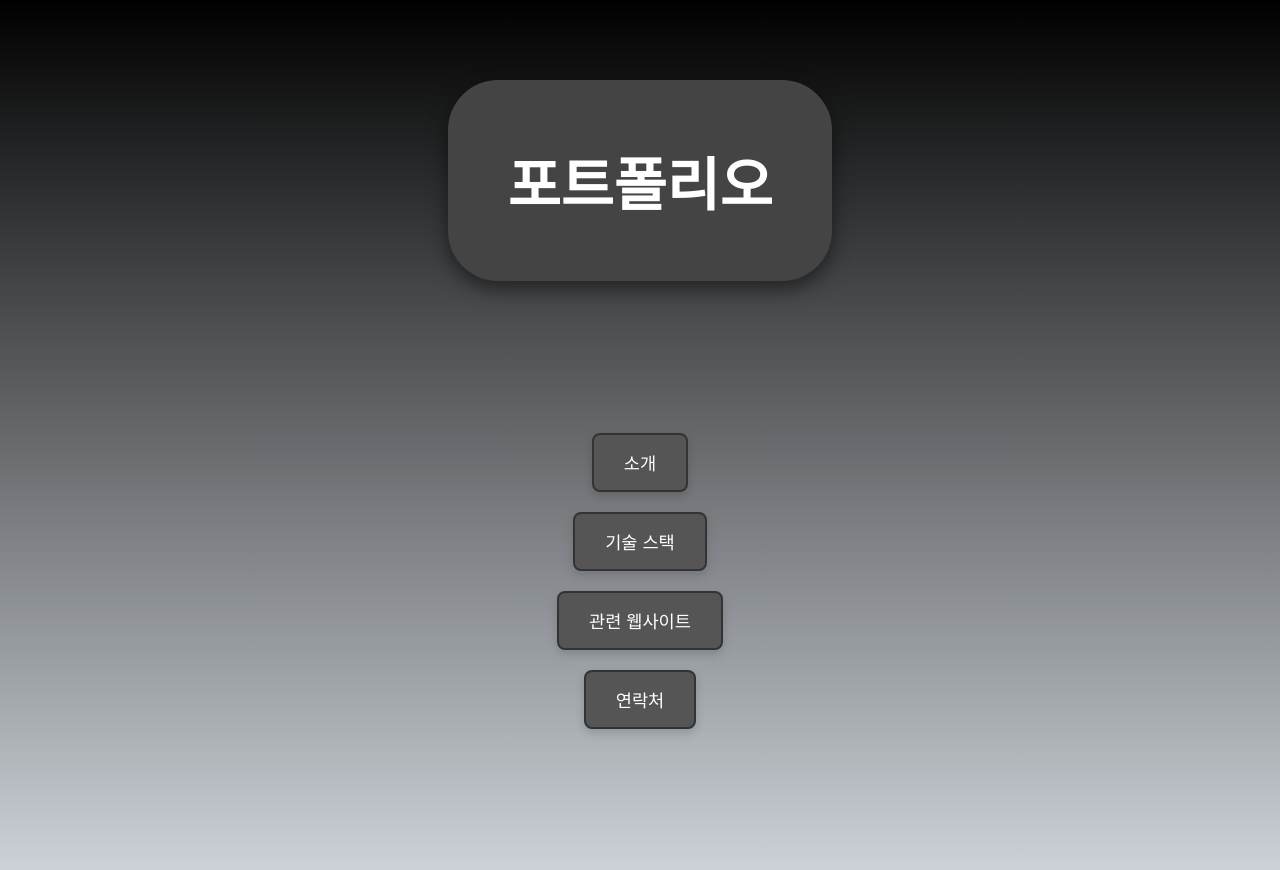
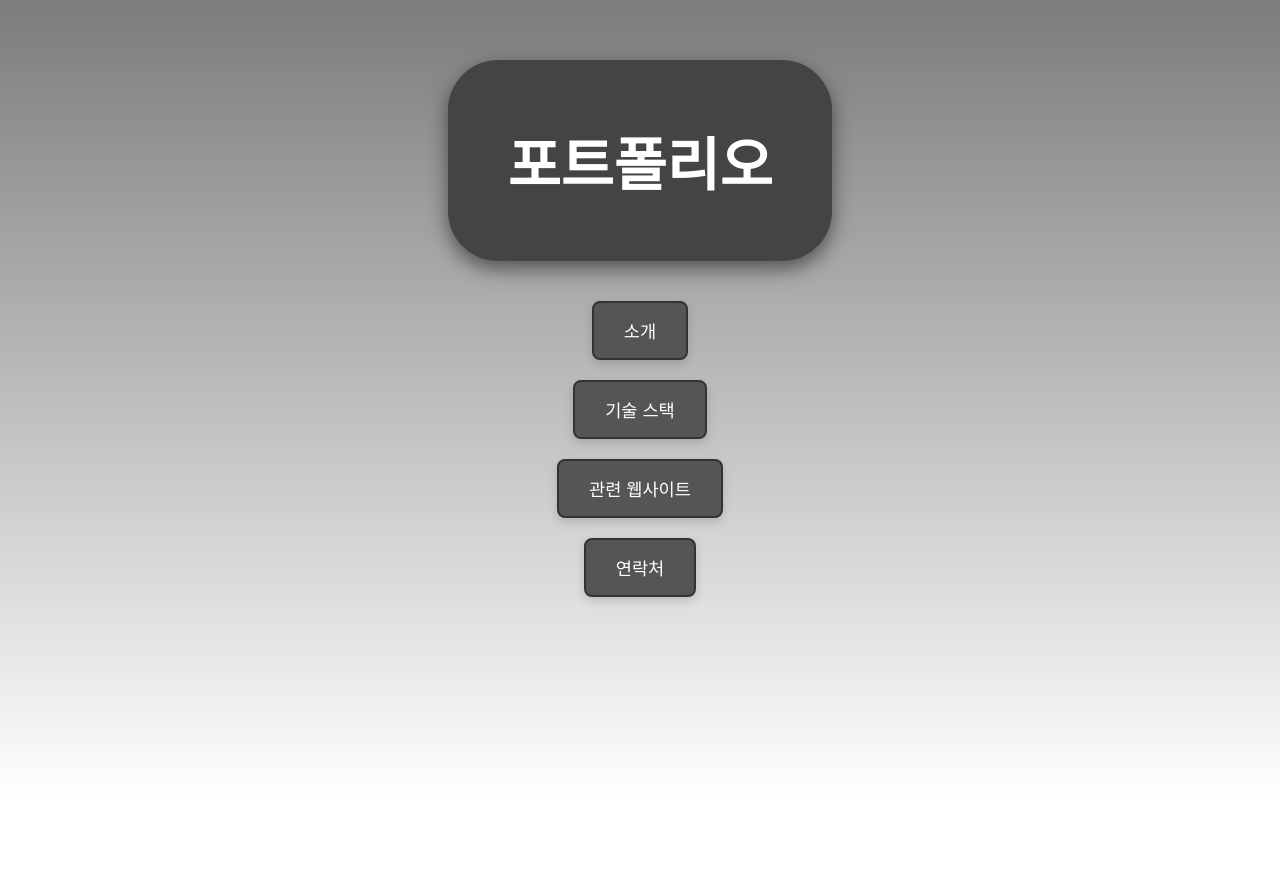
Before and after one commit to hashep/hashep.github.io, a plain HTML site: page index.html in a window 1280 px wide. After the commit the page ends 800 px from the top, so only its background shows below. Drawn offline with Linux system fonts and the light colour scheme.

Commit message:
Update style.css

```diff
--- a/css/style.css
+++ b/css/style.css
@@ -2,7 +2,7 @@ body {
   font-family: Arial, sans-serif;
   margin: 0;
   padding: 0;
-  background: linear-gradient(to bottom, #000000, #ced4da); /* 회색 톤 그라디언트 */
+  background: linear-gradient(to bottom, #7c7c7c, #ffffff); /* 회색 톤 그라디언트 */
   color: #333;
   min-height: 100vh;
 }
@@ -15,26 +15,26 @@ body {
 header {
   background-color: #444;
   color: white;
-  padding: 20px 60px; /* 위아래는 얇고 좌우는 넓게 */
+  padding: 20px 60px;
   text-align: center;
-  margin: 40px auto;
-  border-radius: 50px; /* 타원형 느낌 */
-  width: fit-content; /* 내용에 맞게 자동 너비 */
+  margin: 60px auto 40px; /* 상단 여백 크게 */
+  border-radius: 50px;
+  width: fit-content;
   box-shadow: 0 8px 20px rgba(0, 0, 0, 0.5);
   font-size: 1.8rem;
   font-weight: bold;
 }
 
 
+
 /* 메인 콘텐츠 */
 .content {
   display: flex;
   flex-direction: column;
-  justify-content: center;   /* ← 이게 중요! 세로 중앙 정렬 */
-  align-items: center;       /* 가로 중앙 정렬 */
-  min-height: 100vh;
-  padding: 40px 20px;
+  align-items: center;
+  padding: 0 20px 60px; /* 아래쪽 여백 주기 */
 }
+
 
 /* 메인 영역 가운데 정렬 */
 .main-area {
```
